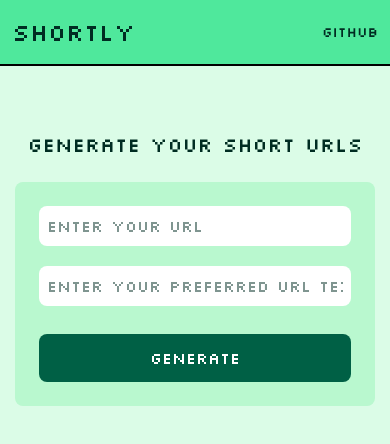
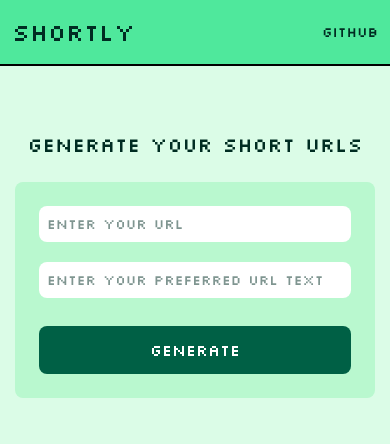
Before and after one commit to mech071/url-shortener, a Next.js app: page /shorten in a window 390 px wide. Shown: the top 444 px of the page. Built offline with nearby package versions, Linux system fonts and the light colour scheme.

Commit message:
made it look even more cute

```diff
--- a/app/shorten/page.js
+++ b/app/shorten/page.js
@@ -48,8 +48,8 @@ const page = () => {
                 Generate Your Short URLs
             </div>
             <div className="container bg-green-200 p-6 md:p-10 w-90 md:w-200 flex flex-col gap-5 rounded-lg">
-                <input type="text" placeholder='Enter your URL' value={url} onChange={e => { seturl(e.target.value) }} className='bg-white font-medium text-emerald-950 rounded-lg p-2 focus:outline-emerald-900'/>
-                <input type="text" placeholder='Enter your preferred URL text' value={shorturl} onChange={e => { setshorturl(e.target.value) }} className='bg-white font-medium text-emerald-950 rounded-lg p-2 focus:outline-emerald-900'/>
+                <input type="text" placeholder='Enter your URL' value={url} onChange={e => { seturl(e.target.value) }} className='bg-white font-medium text-emerald-950 rounded-lg p-2 focus:outline-emerald-900 text-sm md:text-base'/>
+                <input type="text" placeholder='Enter your preferred URL text' value={shorturl} onChange={e => { setshorturl(e.target.value) }} className='bg-white font-medium text-emerald-950 rounded-lg p-2 focus:outline-emerald-900 text-sm md:text-base'/>
                 <button disabled={loading} onClick={generate} className="bg-emerald-800 text-white rounded-lg px-8 py-3 font-[silkscreen] cursor-pointer hover:bg-emerald-700 mt-2 flex justify-center">
                     {loading ? "Generating..." : "Generate"}
                 </button>
```
